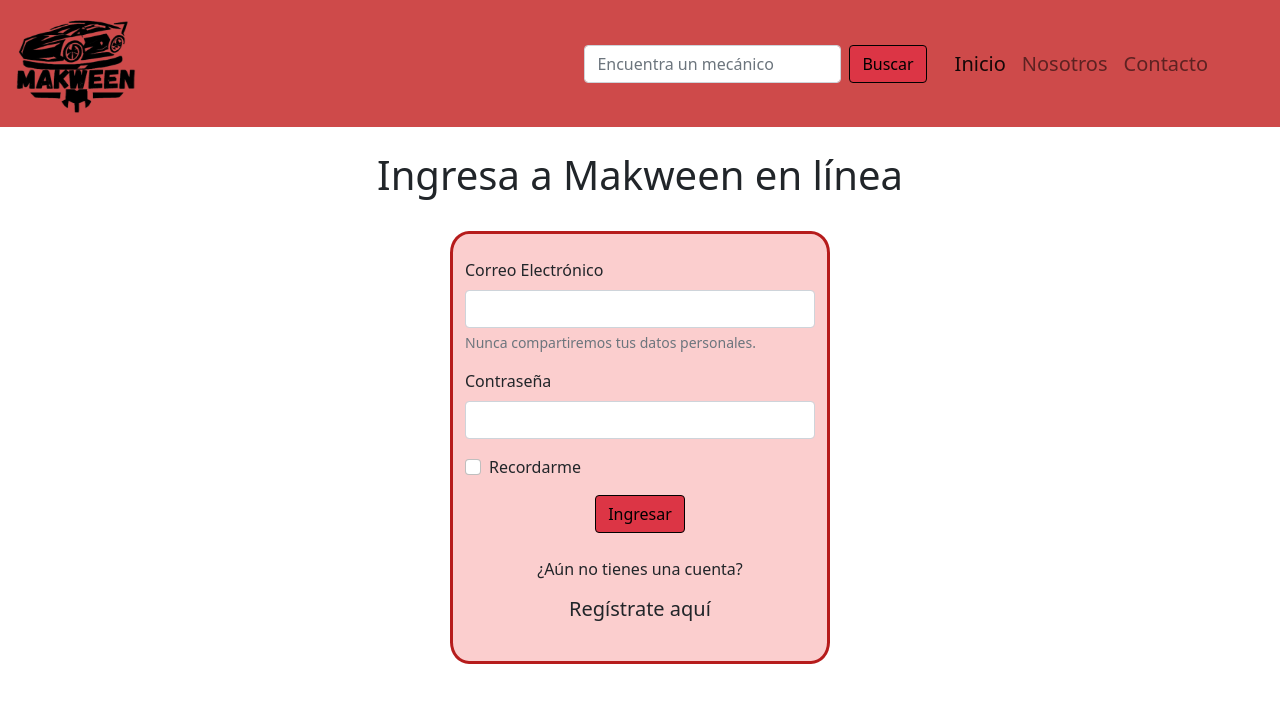
After one commit to ClyonsMT/Proyecto-Makween, a Django app: page /login/ in a window 1280 px wide. The commit adds this page. Shown: the top 703 px of the page. Run offline with Django 4.2, Linux system fonts and the light colour scheme; some libraries are stand-ins or nearby versions.

Commit message:
login y registro

```diff
--- a/makween_app/static/makween_app/css/estilo.css
+++ b/makween_app/static/makween_app/css/estilo.css
@@ -25,3 +25,10 @@
         margin-left: 30%;
     }
 }
+
+.bordes{
+    border-style: solid;
+    border-radius: 5%;
+    border-color: rgb(182, 28, 28);
+    background-color: rgba(249, 175, 175, 0.613);
+}
--- a/makween_app/templates/makween_app/base.html
+++ b/makween_app/templates/makween_app/base.html
@@ -44,7 +44,7 @@
                         <a class="nav-link" href="{% url 'contactos' %}"><span style="font-size: 20px;">Contacto</span></a>
                     </li>
                     <li class="nav-item d-flex align-items-center">
-                        <a class="nav-link" href="#"><box-icon type='solid' name='user-circle' color="black" size="md"></box-icon></a>
+                        <a class="nav-link" href="{% url 'login' %}"><box-icon type='solid' name='user-circle' color="black" size="md"></box-icon></a>
                     </li>
                 </ul>
             </div>
--- /dev/null
+++ b/makween_app/templates/makween_app/login.html
@@ -0,0 +1,43 @@
+{% extends 'makween_app/base.html' %}
+
+{% block contenido %}
+<br>
+<h1 class="text-center">Ingresa a Makween en línea</h1><br>
+<div class="container">
+    <div class="row">
+        <div class="col-4"></div>
+        <div class="col-4 bordes">
+            <form>
+                <br>
+                <div class="mb-3">
+                  <label for="exampleInputEmail1" class="form-label">Correo Electrónico</label>
+                  <input type="email" class="form-control" id="exampleInputEmail1" aria-describedby="emailHelp">
+                  <div id="emailHelp" class="form-text">Nunca compartiremos tus datos personales.</div>
+                </div>
+                <div class="mb-3">
+                  <label for="exampleInputPassword1" class="form-label">Contraseña</label>
+                  <input type="password" class="form-control" id="exampleInputPassword1">
+                </div>
+                <div class="mb-3 form-check">
+                  <input type="checkbox" class="form-check-input" id="exampleCheck1">
+                  <label class="form-check-label" for="exampleCheck1">Recordarme</label>
+                </div>
+                <center><button type="submit" class="btn btn-danger" style="color: black;    border-bottom-color:black ;
+                    border-top-color:black ;
+                    border-left-color:black ;
+                    border-right-color:black ;">Ingresar</button></center><br>
+                <div>
+                    <div class="mb-3">
+                        <center>
+                            <p>¿Aún no tienes una cuenta?</p>
+                            <h5 href="{% url 'registro' %}">Regístrate aquí</h1>
+                        </center>
+                    </div>
+                </div>
+              </form>
+              <br>
+        </div>
+        <div class="col-4"></div>
+    </div>
+</div>
+{% endblock %}
--- /dev/null
+++ b/makween_app/templates/makween_app/registro.html
@@ -0,0 +1,5 @@
+{% extends 'makween_app/base.html' %}
+
+{% block contenido %}
+<h1 class="text-center">HOLA registro</h1>
+{% endblock %}
--- a/makween_app/urls.py
+++ b/makween_app/urls.py
@@ -1,8 +1,10 @@
 from django.urls import path
-from .views import home, nosotros, contactos
+from .views import home, nosotros, contactos, login, registro
 
 urlpatterns = [
     path('', home, name="home"),
     path('nosotros/', nosotros, name="nosotros"),
     path('contactos/', contactos, name="contactos"),
+    path('login/', login, name="login"),
+    path('registro/', registro, name="registro"),
 ]
--- a/makween_app/views.py
+++ b/makween_app/views.py
@@ -9,3 +9,9 @@ def nosotros(request):
 
 def contactos(request):
     return render(request, 'makween_app/contactos.html')
+
+def login(request):
+    return render(request, 'makween_app/login.html')
+
+def registro(request):
+    return render(request, 'makween_app/registro.html')
```
Also changed, not shown: makween_app/static/makween_app/js/java.js (added).
